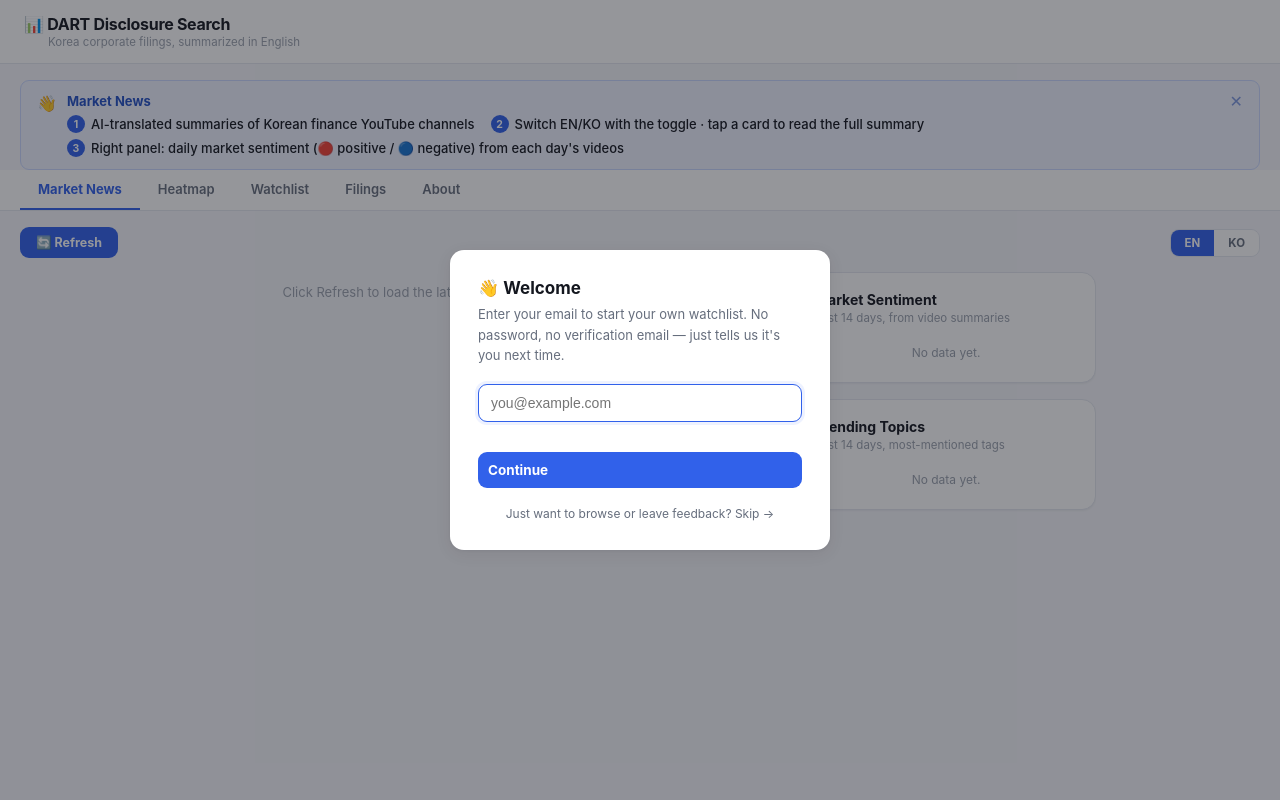
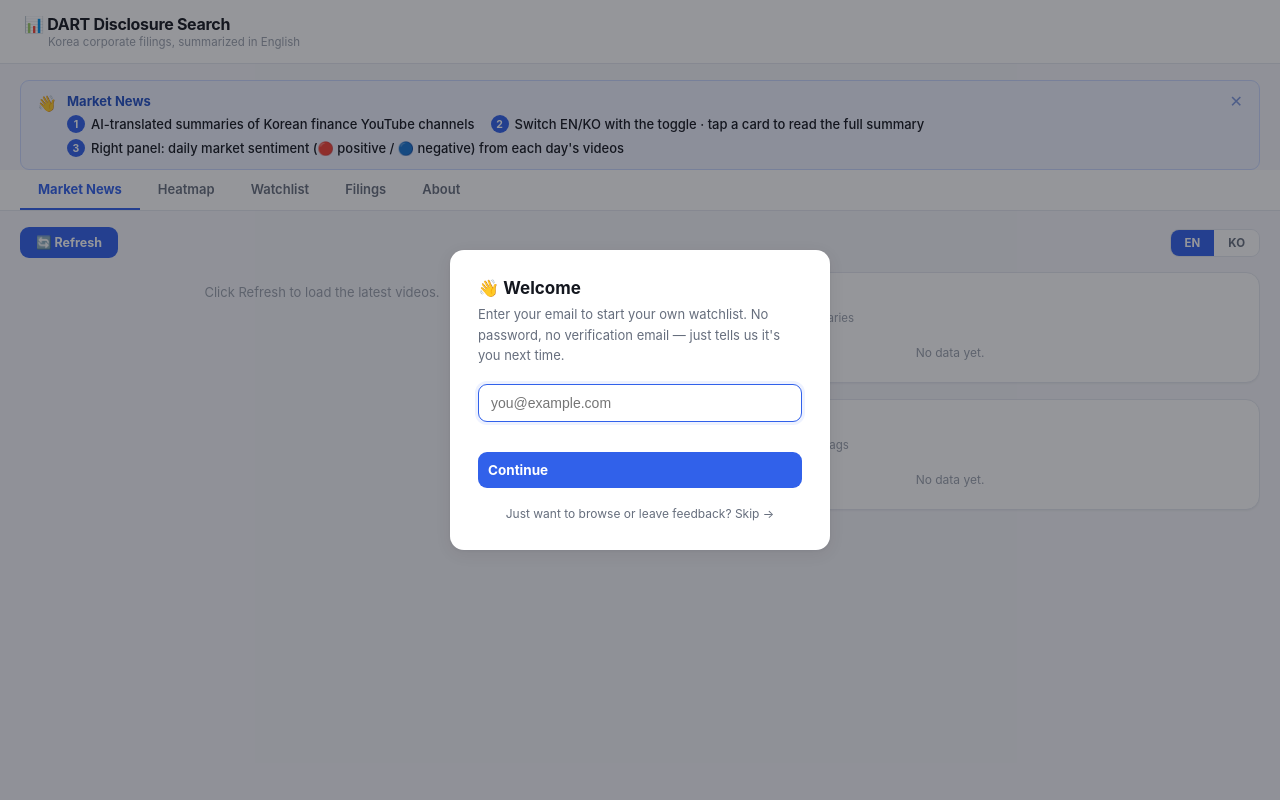
Before and after one commit to whdtjq1801-sketch/dart-dashboard, a Flask app: page / in a window 1280 px wide. Run offline with Flask 3, Linux system fonts and the light colour scheme; some libraries are stand-ins or nearby versions.

Commit message:
Market News 오른쪽 패널이 넓은 화면 빈 공간을 채우도록 수정
.news-side-col을 고정폭(300px)에서 가변폭(최대 620px)으로 바꿔서,
넓은 모니터에서 남던 빈 공간에 감성 패널/트렌딩 토픽이 넓게
펼쳐지도록 했다.

Co-Authored-By: Claude Sonnet 5 <noreply@anthropic.com>

```diff
--- a/templates/index.html
+++ b/templates/index.html
@@ -273,7 +273,7 @@ button.action:disabled { opacity: .5; cursor: default; }
 .news-list { flex: 1; overflow-y: auto; display: flex; flex-direction: column; gap: 14px; max-width: 760px; padding-bottom: 24px; min-width: 0; }
 
 /* ── market sentiment panel ── */
-.news-side-col { flex: 0 0 300px; display: flex; flex-direction: column; gap: 16px; overflow-y: auto; }
+.news-side-col { flex: 1 1 300px; max-width: 620px; display: flex; flex-direction: column; gap: 16px; overflow-y: auto; }
 .sentiment-panel {
   flex: none; background: var(--card); border: 1px solid var(--line);
   border-radius: var(--radius); box-shadow: var(--shadow-sm); padding: 18px;
```
